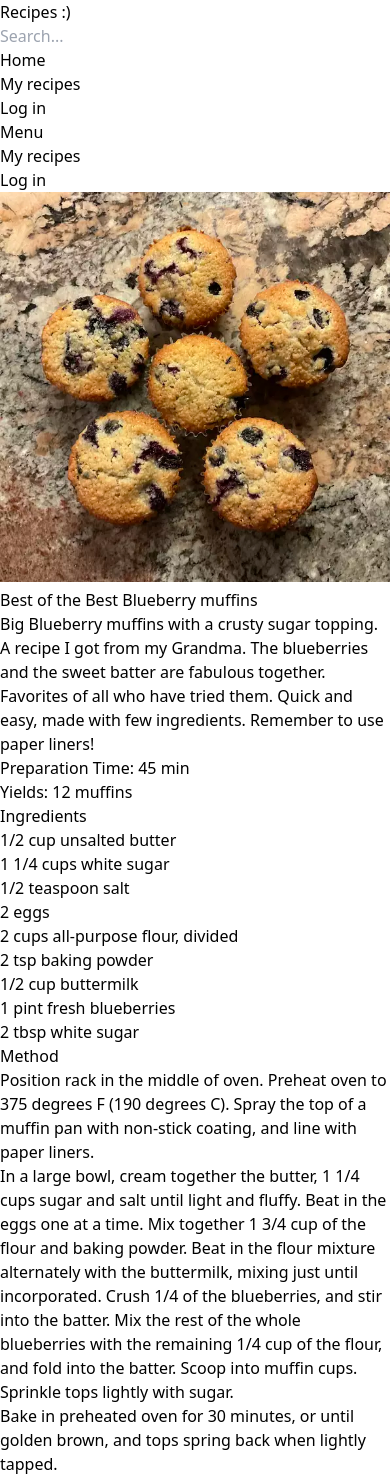
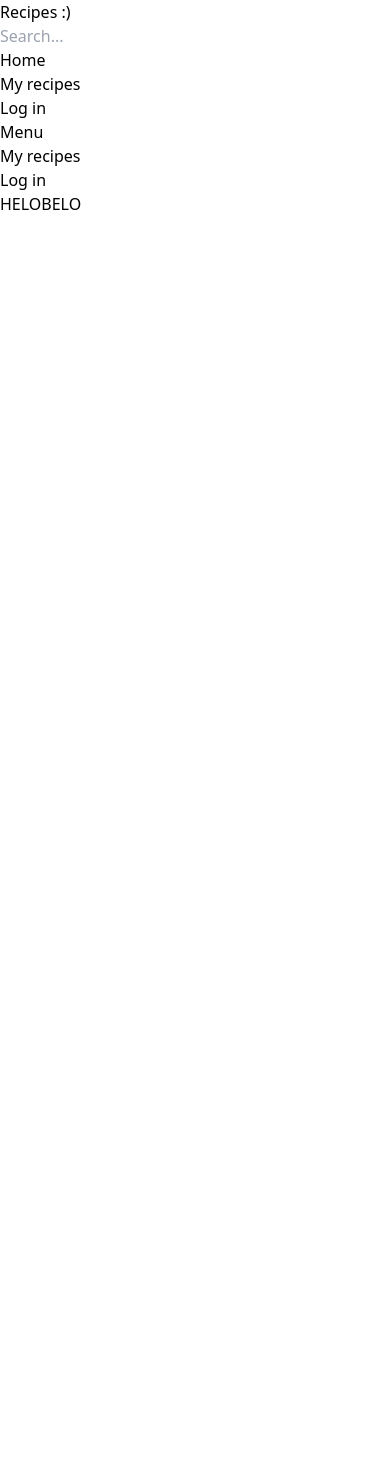
Before and after one commit to DLevai94/recipe-next, a Next.js app: page / in a window 390 px wide. After the commit the page ends 844 px from the top, so only its background shows below. Built offline with nearby package versions, Linux system fonts and the light colour scheme.

Commit message:
Lots of changes

```diff
--- /dev/null
+++ b/data/recipes.js
@@ -0,0 +1,3 @@
+const recipes = [{ slug: 'blueberry-muffins' }, { slug: 'chocolate-muffins' }]
+
+module.exports = recipes
--- /dev/null
+++ b/data/recipes/chocolate-muffins.json
@@ -0,0 +1,3 @@
+{
+  "title": "Best of the Best Chocolate muffins"
+}
--- /dev/null
+++ b/pages/about.js
@@ -0,0 +1,3 @@
+export default function About() {
+  return <div className="text-center">This is the about page. No clue what to put here</div>
+}
--- a/pages/index.js
+++ b/pages/index.js
@@ -1,6 +1,4 @@
 import Head from 'next/head'
-import Image from 'next/image'
-import Muffins from '../public/Muffins.jpeg'
 
 export default function Home() {
   return (
@@ -9,68 +7,7 @@ export default function Home() {
         <title>{`Recipes :) Nextjs`}</title>
         <link rel="icon" href="/favicon.ico" />
       </Head>
-
-      <section id="recipe">
-        <div className="container mx-auto my-10 px-5 md:px-10">
-          <div className="flex flex-col md:flex-row justify-center">
-            <div className="w-full md:w-1/3">
-              <Image id="food-image" src={Muffins} alt="Image of food" />
-            </div>
-            <div className="w-full md:w-2/3 md:px-10">
-              <h2 id="title" className="my-5 md:mt-0 text-3xl font-bold">
-                Best of the Best Blueberry muffins
-              </h2>
-              <p>
-                Big Blueberry muffins with a crusty sugar topping. A recipe I got from my Grandma. The blueberries and
-                the sweet batter are fabulous together. Favorites of all who have tried them. Quick and easy, made with
-                few ingredients. Remember to use paper liners!
-              </p>
-              <p className="pt-3">
-                <span className="font-bold">Preparation Time: </span>45 min
-              </p>
-              <p className="pt-3">
-                <span className="font-bold">Yields: </span>12 muffins
-              </p>
-            </div>
-          </div>
-          <div className="flex flex-col md:flex-row justify-evenly mt-5">
-            <div className="w-full md:w-1/3">
-              <h3 className="text-2xl">Ingredients</h3>
-              <ul className="ml-5 mt-5 list-disc">
-                <li>1/2 cup unsalted butter</li>
-                <li>1 1/4 cups white sugar</li>
-                <li>1/2 teaspoon salt</li>
-                <li>2 eggs</li>
-                <li>2 cups all-purpose flour, divided</li>
-                <li>2 tsp baking powder</li>
-                <li>1/2 cup buttermilk</li>
-                <li>1 pint fresh blueberries</li>
-                <li>2 tbsp white sugar</li>
-              </ul>
-            </div>
-            <div className="w-full md:w-2/3 md:px-10">
-              <h3 className="mt-5 md:mt-0 text-2xl">Method</h3>
-              <ol className="mt-5 ml-5 list-decimal">
-                <li>
-                  Position rack in the middle of oven. Preheat oven to 375 degrees F (190 degrees C). Spray the top of a
-                  muffin pan with non-stick coating, and line with paper liners.
-                </li>
-                <li>
-                  In a large bowl, cream together the butter, 1 1/4 cups sugar and salt until light and fluffy. Beat in
-                  the eggs one at a time. Mix together 1 3/4 cup of the flour and baking powder. Beat in the flour
-                  mixture alternately with the buttermilk, mixing just until incorporated. Crush 1/4 of the blueberries,
-                  and stir into the batter. Mix the rest of the whole blueberries with the remaining 1/4 cup of the
-                  flour, and fold into the batter. Scoop into muffin cups. Sprinkle tops lightly with sugar.
-                </li>
-                <li>
-                  Bake in preheated oven for 30 minutes, or until golden brown, and tops spring back when lightly
-                  tapped.
-                </li>
-              </ol>
-            </div>
-          </div>
-        </div>
-      </section>
+      HELOBELO
     </>
   )
 }
```
Also changed, not shown: data/recipes/blueberry-muffins.json (added, +14 -0 lines), pages/recipe/[...slug].js (added, +81 -0 lines), pages/recipe/index.js (added, +15 -0 lines).
